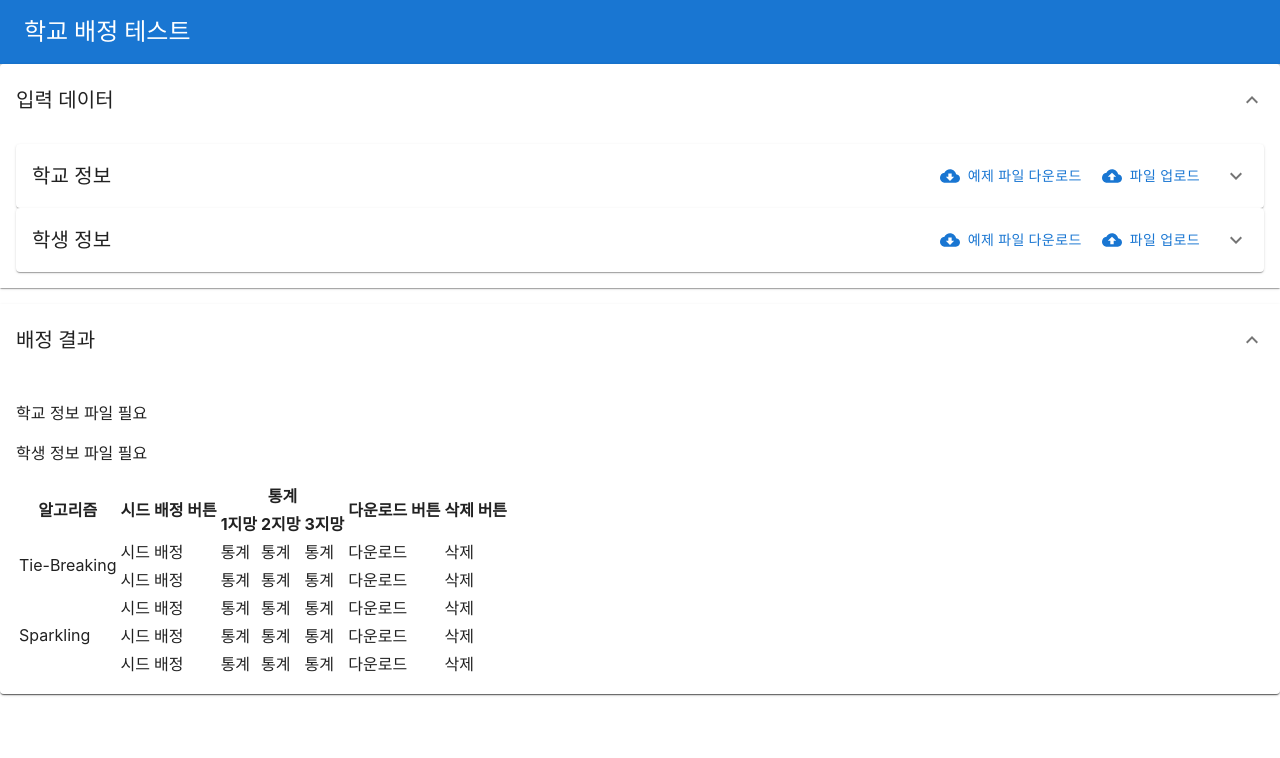
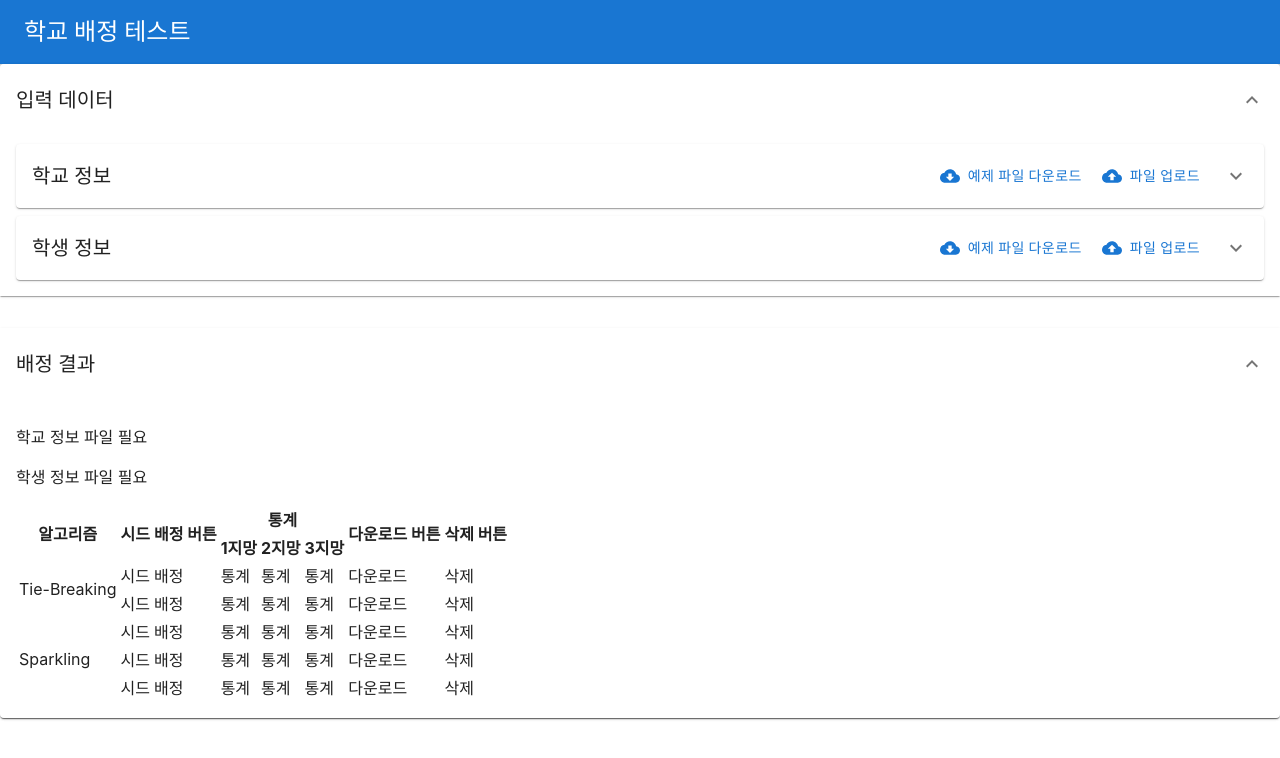
Before and after one commit to ChangjoStar/hive-web-front, a React (Create React App) app: page / in a window 1280 px wide. Shown: the top 758 px of the page. Built offline with nearby package versions, Linux system fonts and the light colour scheme.

Commit message:
add spacing

```diff
--- a/src/App.js
+++ b/src/App.js
@@ -1,4 +1,4 @@
-import { AppBar, Toolbar, Typography, Paper } from '@mui/material';
+import { AppBar, Toolbar, Typography, Paper, Stack } from '@mui/material';
 import './App.css';
 import DataInput from './input/data_input';
 import Statistics from './output/statistics';
@@ -16,12 +16,14 @@ function App() {
           </Toolbar>
         </AppBar>
         <Paper elevation={1}>
-          <SectionAccordian title="입력 데이터">
-            <DataInput></DataInput>
-          </SectionAccordian>
-          <SectionAccordian title="배정 결과">
-            <Statistics></Statistics>
-          </SectionAccordian>
+          <Stack spacing={1} direction="column">
+            <SectionAccordian title="입력 데이터">
+              <DataInput />
+            </SectionAccordian>
+            <SectionAccordian title="배정 결과">
+              <Statistics />
+            </SectionAccordian>
+          </Stack>
         </Paper>
       </Paper>
     </>
--- a/src/input/data_input.js
+++ b/src/input/data_input.js
@@ -1,8 +1,10 @@
+import { Stack } from "@mui/material";
 import CsvReader from "./csv_reader";
 
 function DataInput() {
     return (
         <>
+            <Stack spacing={1} direction="column">
                 <CsvReader title="학교 정보">
                     <p>학교별 정원을 표현하는 파일입니다.</p>
                     <p>column: '학교명', '남학생수', '여학생수'</p>
@@ -16,6 +18,7 @@ function DataInput() {
                     <p>각 지망에는 '학교명'을 입력합니다.</p>
                     <p>지망수만큼 column을 추가합니다.</p>
                 </CsvReader>
+            </Stack>
         </>
     )
 }
```
Lines whose indentation alone changed are shown as unchanged.
